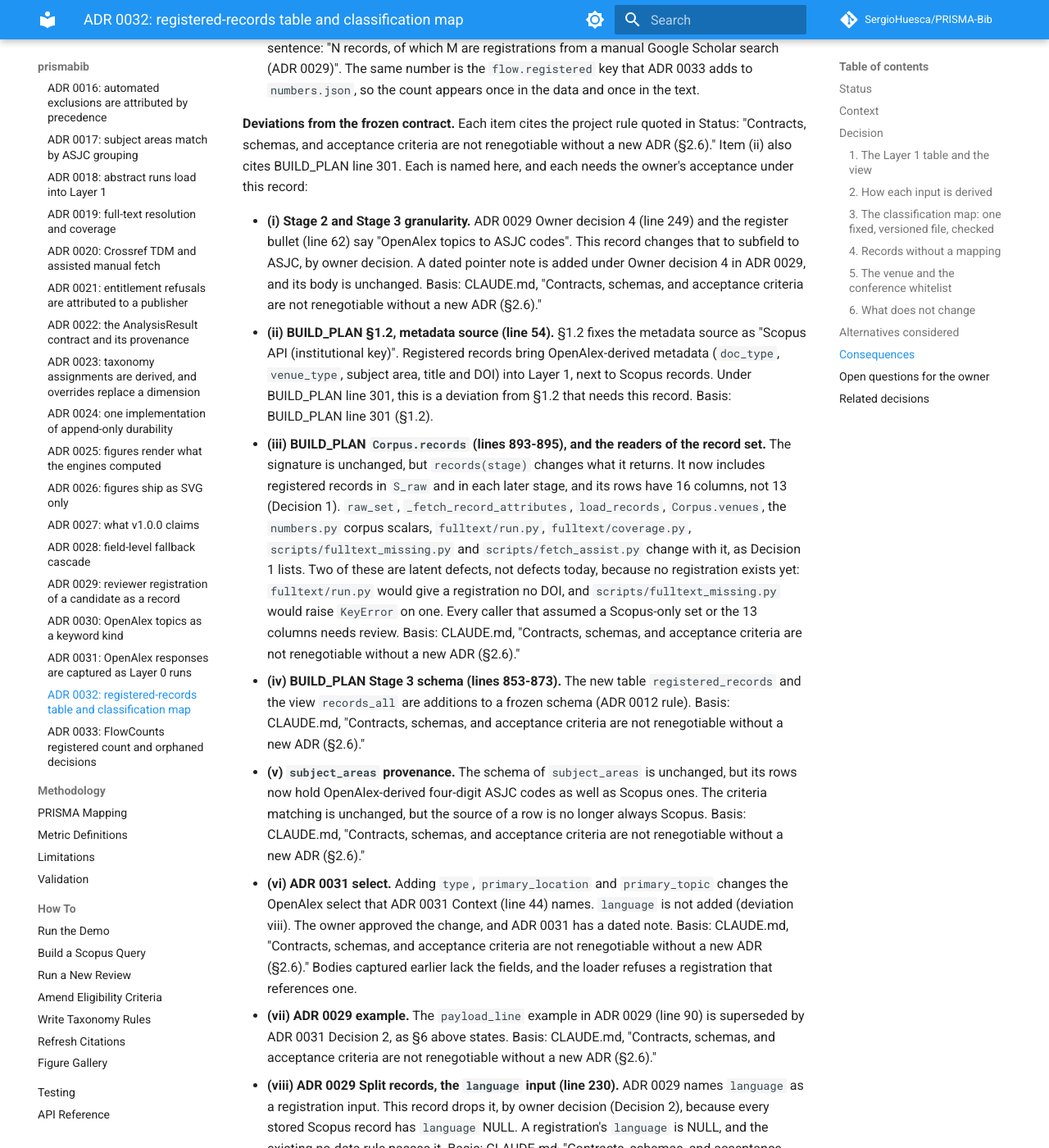
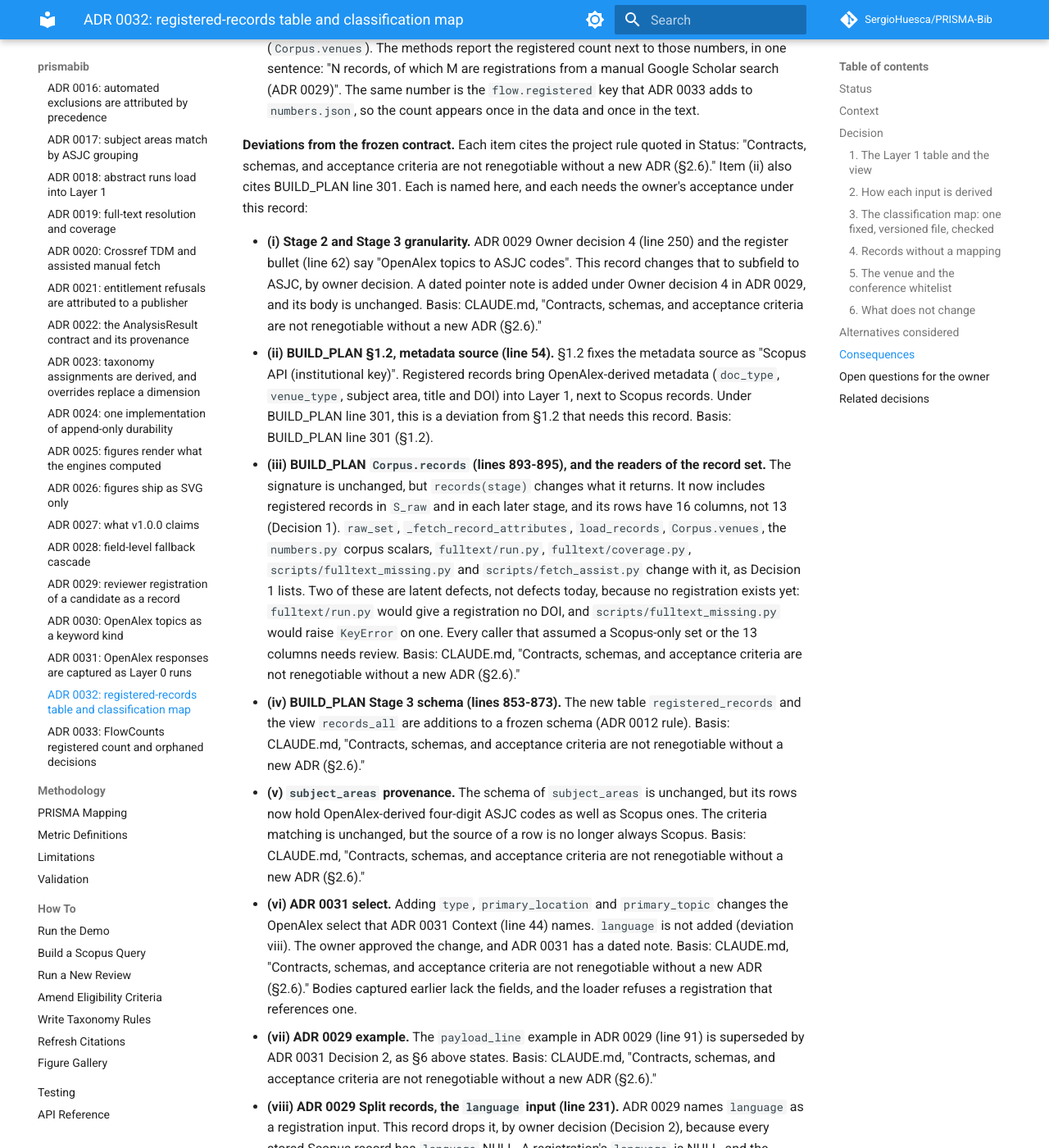
Before and after one commit to SergioHuesca/PRISMA-Bib, an MkDocs documentation site: the page built from docs/architecture/adr/0032-registered-records-table-and-classification-map.md, in a window 1280 px wide and 1400 px high, scrolled down 27104 px. Shown: the whole window at 82% size. Built offline with MkDocs 1.6.1 and Material for MkDocs 9.7.7, drawn with Linux system fonts in a browser that asks for light colours; comment, search, counter and statistics services are not loaded; some of the changed text lies outside the part shown.

Commit message:
docs(adr): revise ADR 0032 and 0029 notes after sixth acceptance review
Cites the CLAUDE.md §2.6 rule for the ADR 0029 deviations, states that the
registration fold is part of the loader (the only Layer 1 writer), updates
anchors, and moves the ADR 0029 notes out of bullet lists.

Co-Authored-By: Claude Haiku 5.5 <noreply@anthropic.com>
Claude-Session: https://claude.ai/code/session_01QjNadz7h2UAZ2C2xhuaY8z

```diff
--- a/docs/architecture/adr/0032-registered-records-table-and-classification-map.md
+++ b/docs/architecture/adr/0032-registered-records-table-and-classification-map.md
@@ -251,7 +251,7 @@ read.
 with a value. The stored column is always NULL in this version. Its reason is the measured fact in Context: every stored Scopus
 record has `language` NULL, so no language table could be checked against stored data. A NULL language passes the language
 filter by the existing no-data rule (`_passes_language`, `prisma/engine.py` lines 372-375), the same as every Scopus record in the
-two stores. ADR 0029's Split records bullet (line 230) names language as an input, and this is deviation (viii).
+two stores. ADR 0029's Split records bullet (line 231) names language as an input, and this is deviation (viii).
 
 **Refusal is at registration.** ADR 0029 §5 names the registration writer as the enforcement point for every
 refusal, so the writer checks every input in the table above before the append. This refusal is not in code today. It is required of the
@@ -271,7 +271,7 @@ holds three tables, (a) to (c) below. Two constants name it:
   digest is computed when the module is written, and it is pinned in the same commit. It is not computed in
   this draft.
 
-ADR 0029 Owner decision 4 (line 249) and the register bullet (line 62) describe the mapping as "a fixed, versioned
+ADR 0029 Owner decision 4 (line 250) and the register bullet (line 62) describe the mapping as "a fixed, versioned
 mapping table from OpenAlex topics to ASJC codes". **The owner decided the granularity on 2026-10-22: the map is from
 OpenAlex subfield to ASJC code, not from topic.** This record changes that wording in ADR 0029 Owner decision 4
 and in line 62. A dated pointer note is added under Owner decision 4 in ADR 0029, and its body is unchanged. The change is
@@ -653,7 +653,7 @@ change that, and the limitation should be stated in `docs/methodology/limitation
   filter never sees it with missing data. Its `language` is NULL, and `_passes_language` passes it (Consequence 7).
 - The frozen `records`, `venues`, `subject_areas` and `runs` tables keep their columns.
 - Payload references: a registered record's `payload_line` is `0`. ADR 0029's worked example (`line` 42 in
-  `raw/run-0007/openalex-0001.jsonl`, line 90) is **superseded** by ADR 0031 Decision 2, under which each HTTP response
+  `raw/run-0007/openalex-0001.jsonl`, line 91) is **superseded** by ADR 0031 Decision 2, under which each HTTP response
   is one file, `response-NNNN.jsonl`, holding one line. The example is kept in ADR 0029 unchanged.
 
 ## Alternatives considered
@@ -709,7 +709,7 @@ between subject areas, and an old published number could not be reproduced.
 criteria are not renegotiable without a new ADR (§2.6)." Item (ii) also cites BUILD_PLAN line 301. Each is named here, and each
 needs the owner's acceptance under this record:
 
-- **(i) Stage 2 and Stage 3 granularity.** ADR 0029 Owner decision 4 (line 249) and the register bullet (line 62) say "OpenAlex
+- **(i) Stage 2 and Stage 3 granularity.** ADR 0029 Owner decision 4 (line 250) and the register bullet (line 62) say "OpenAlex
   topics to ASJC codes". This record changes that to subfield to ASJC, by owner decision. A dated pointer note is added under Owner decision 4 in ADR 0029, and its body is unchanged. Basis: CLAUDE.md, "Contracts, schemas, and acceptance criteria are not renegotiable without a new ADR (§2.6)."
 - **(ii) BUILD_PLAN §1.2, metadata source (line 54).** §1.2 fixes the metadata source as "Scopus API (institutional key)".
   Registered records bring OpenAlex-derived metadata (`doc_type`, `venue_type`, subject area, title and DOI) into Layer 1,
@@ -728,9 +728,9 @@ needs the owner's acceptance under this record:
 - **(vi) ADR 0031 select.** Adding `type`, `primary_location` and `primary_topic` changes the OpenAlex select
   that ADR 0031 Context (line 44) names. `language` is not added (deviation viii). The owner approved the change, and ADR 0031 has a dated note. Basis: CLAUDE.md, "Contracts, schemas, and acceptance criteria are not renegotiable without a new ADR (§2.6)." Bodies captured
   earlier lack the fields, and the loader refuses a registration that references one.
-- **(vii) ADR 0029 example.** The `payload_line` example in ADR 0029 (line 90) is superseded by ADR 0031 Decision 2, as
+- **(vii) ADR 0029 example.** The `payload_line` example in ADR 0029 (line 91) is superseded by ADR 0031 Decision 2, as
   §6 above states. Basis: CLAUDE.md, "Contracts, schemas, and acceptance criteria are not renegotiable without a new ADR (§2.6)."
-- **(viii) ADR 0029 Split records, the `language` input (line 230).** ADR 0029 names `language` as a registration input. This
+- **(viii) ADR 0029 Split records, the `language` input (line 231).** ADR 0029 names `language` as a registration input. This
   record drops it, by owner decision (Decision 2), because every stored Scopus record has `language` NULL. A registration's
   `language` is NULL, and the existing no-data rule passes it. Basis: CLAUDE.md, "Contracts, schemas, and acceptance criteria are not renegotiable without a new ADR (§2.6)."
 
@@ -748,7 +748,7 @@ this record is decided by the dedicated review named in Status.
   against recorded pairs.
 - [ADR 0028](0028-field-level-fallback-cascade.md): the loader is the only Layer 1 writer (Decision 3). The separation of OpenAlex topics from ASJC is stated in Context of this record, not in ADR 0028.
 - [ADR 0029](0029-reviewer-registration-of-a-candidate-as-a-record.md): the registration this record makes possible. Its
-  Owner decision 4 (line 249) and line 62 are changed by this record (deviation i).
+  Owner decision 4 (line 250) and line 62 are changed by this record (deviation i).
 - [ADR 0031](0031-openalex-responses-are-layer0-runs.md): the stored OpenAlex body, the `PayloadRef` form, and the select
   amendment (deviation vi).
 - [ADR 0033](0033-flowcounts-registered-count-and-orphaned-decisions.md): the Stage 4 counts that read `records_all`.
```
Also changed, not shown: other parts of docs/architecture/adr/0032-registered-records-table-and-classification-map.md (+5 -5 lines), docs/architecture/adr/0029-reviewer-registration-of-a-candidate-as-a-record.md (+11 -10 lines).
